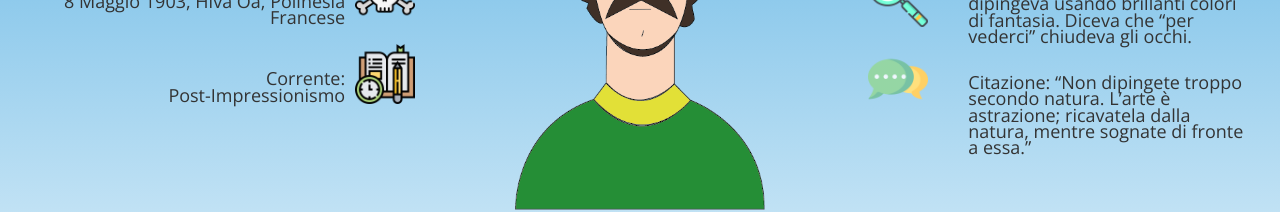
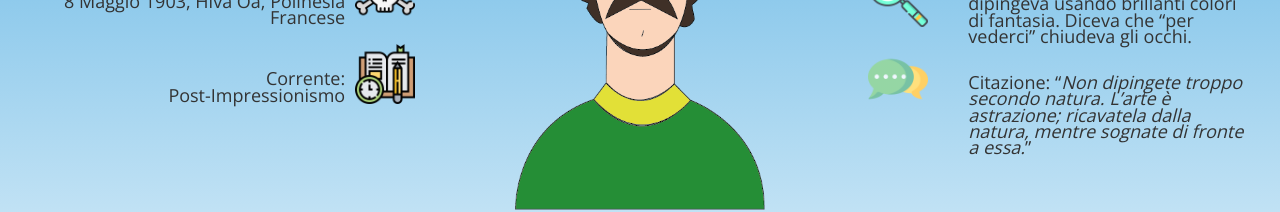
Before and after one commit to SandraAgostinelli/Curiositadartista, a plain HTML site: page artisti/gauguin.html in a window 1280 px wide. Shown: the part 321-533 px from the top of the page. Drawn offline with nearby package versions, Linux system fonts and the light colour scheme; a web font is replaced by a local one.

Commit message:
Update gauguin.html

```diff
--- a/artisti/gauguin.html
+++ b/artisti/gauguin.html
@@ -60,7 +60,7 @@
         <div>
             <p class="par-right">Opere più famose: <i>Due donne tahitiane</i> 1891; <i>Da dove veniamo? Chi siamo? Dove andiamo?</i> 1897</p>
             <p class="par-right">Curiosità: Spesso Gauguin dipingeva usando brillanti colori di fantasia. Diceva che “per vederci” chiudeva gli occhi.</p>
-            <p class="par-right">Citazione: “Non dipingete troppo secondo natura. L’arte è astrazione; ricavatela dalla natura, mentre sognate di fronte a essa.”</p>
+            <p class="par-right">Citazione: “<i>Non dipingete troppo secondo natura. L’arte è astrazione; ricavatela dalla natura, mentre sognate di fronte a essa.</i>”</p>
         </div>
     </div>
   </body>
```
